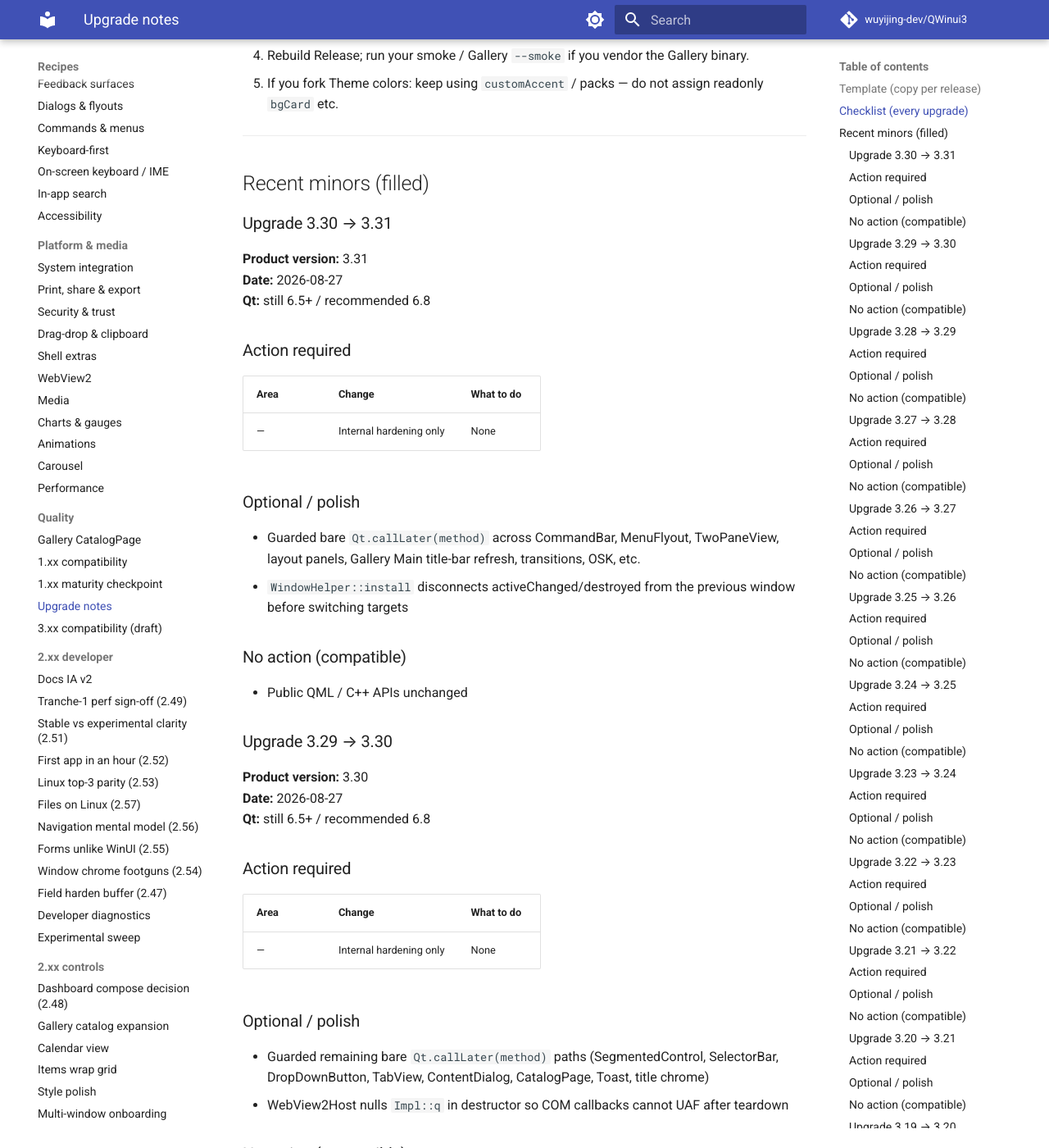
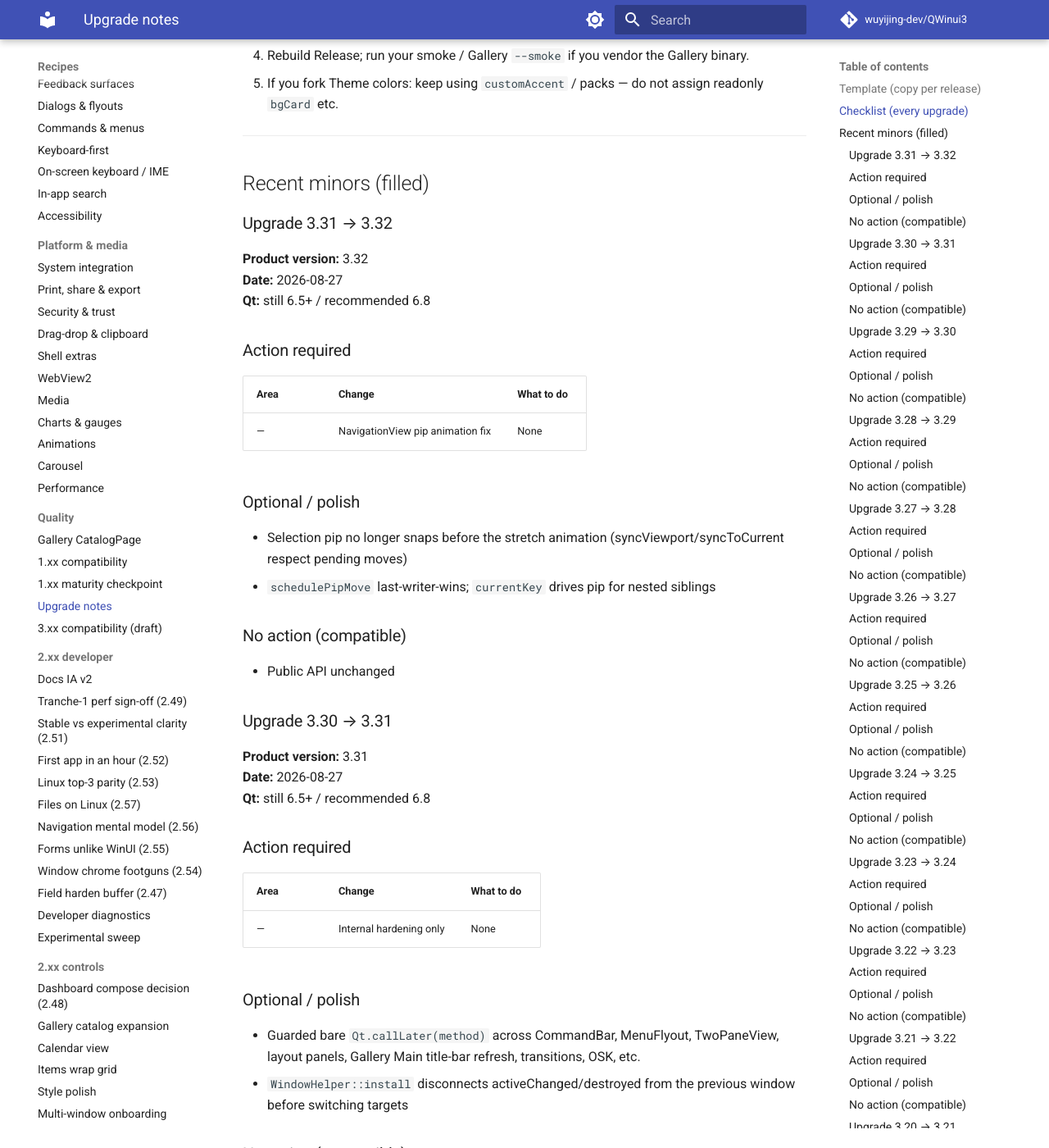
Before and after one commit to wuyijing-dev/QWinui3, an MkDocs documentation site: the page built from docs/upgrade-notes.md, in a window 1280 px wide and 1400 px high, scrolled down 1111 px. Shown: the whole window at 82% size. Built offline with MkDocs 1.6.1 and Material for MkDocs 9.7.7, drawn with Linux system fonts in a browser that asks for light colours; comment, search, counter and statistics services are not loaded.

Commit message:
Restore NavigationView left-rail selection pip stretch animation.
Stop syncViewport/syncToCurrent from snapping the pip before a pending move, arm schedulePipMove before scroll-into-view, and drive nested sibling moves from currentKey.

```diff
--- a/CMakeLists.txt
+++ b/CMakeLists.txt
@@ -17,7 +17,7 @@ set(CMAKE_EXPORT_COMPILE_COMMANDS ON)
 
 # Product version is X.YY (two-digit minor), e.g. 1.00, 1.01, 1.10.
 # Git tags / packages use v${QWINUI3_VERSION}. CMake needs major.minor.patch.
-set(QWINUI3_VERSION "3.31")
+set(QWINUI3_VERSION "3.32")
 if(NOT QWINUI3_VERSION MATCHES "^[0-9]+\\.[0-9][0-9]$")
     message(FATAL_ERROR "QWINUI3_VERSION must be X.YY (two-digit minor), got '${QWINUI3_VERSION}'")
 endif()
--- a/docs/upgrade-notes.md
+++ b/docs/upgrade-notes.md
@@ -46,6 +46,24 @@ Maintainers: append a filled section below when a slice has consumer-visible bre
 ---
 
 ## Recent minors (filled)
+
+### Upgrade 3.31 → 3.32
+
+**Product version:** 3.32
+**Date:** 2026-08-27
+**Qt:** still 6.5+ / recommended 6.8
+
+### Action required
+| Area | Change | What to do |
+|------|--------|------------|
+| — | NavigationView pip animation fix | None |
+
+### Optional / polish
+- Selection pip no longer snaps before the stretch animation (syncViewport/syncToCurrent respect pending moves)
+- `schedulePipMove` last-writer-wins; `currentKey` drives pip for nested siblings
+
+### No action (compatible)
+- Public API unchanged
 
 ### Upgrade 3.30 → 3.31
 
```
Also changed, not shown: ROADMAP.md (+3 -3 lines), docs/roadmap.md (+1 -1 lines), 1 other file.
